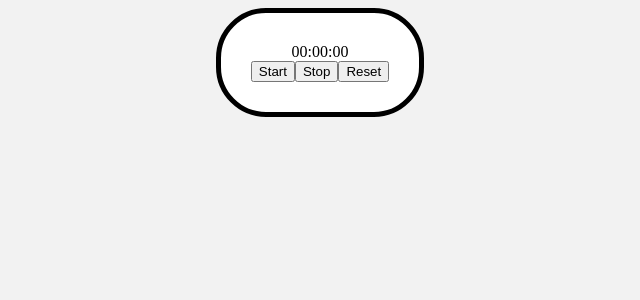
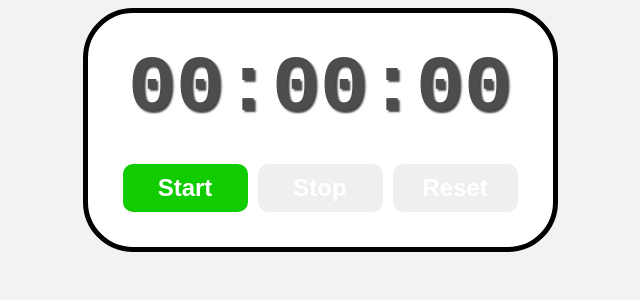
Before and after one commit to egesua/stopwatch, a React (Create React App) app: page / in a window 1280 px wide. Shown: the top 300 px of the page, without its empty margins (320-960 px from the left). Built offline with nearby package versions, Linux system fonts and the light colour scheme.

Commit message:
some css improvements

```diff
--- a/src/index.css
+++ b/src/index.css
@@ -14,3 +14,28 @@ body{
     background-color: white;
     padding: 30px;
 }
+
+.display{
+    font-size: 5rem;
+    font-family: monospace;
+    font-weight: bold;
+    color: hsl(0, 0%, 30%);
+    text-shadow: 2px 2px 2px hsla(0,0%, 0%, 0.75);
+    margin-bottom: 25px;
+}
+.controls button{
+    font-size: 1.5rem;
+    font-weight: bold;
+    padding: 10px 20px;
+    margin: 5px;
+    min-width: 125px;
+    border: none;
+    border-radius: 10px;
+    cursor: pointer;
+    color: white;
+    transition: background-color 0.5s ease;
+}
+
+.start-button {
+    background-color: hsl(115, 100%, 40%);
+}
```
